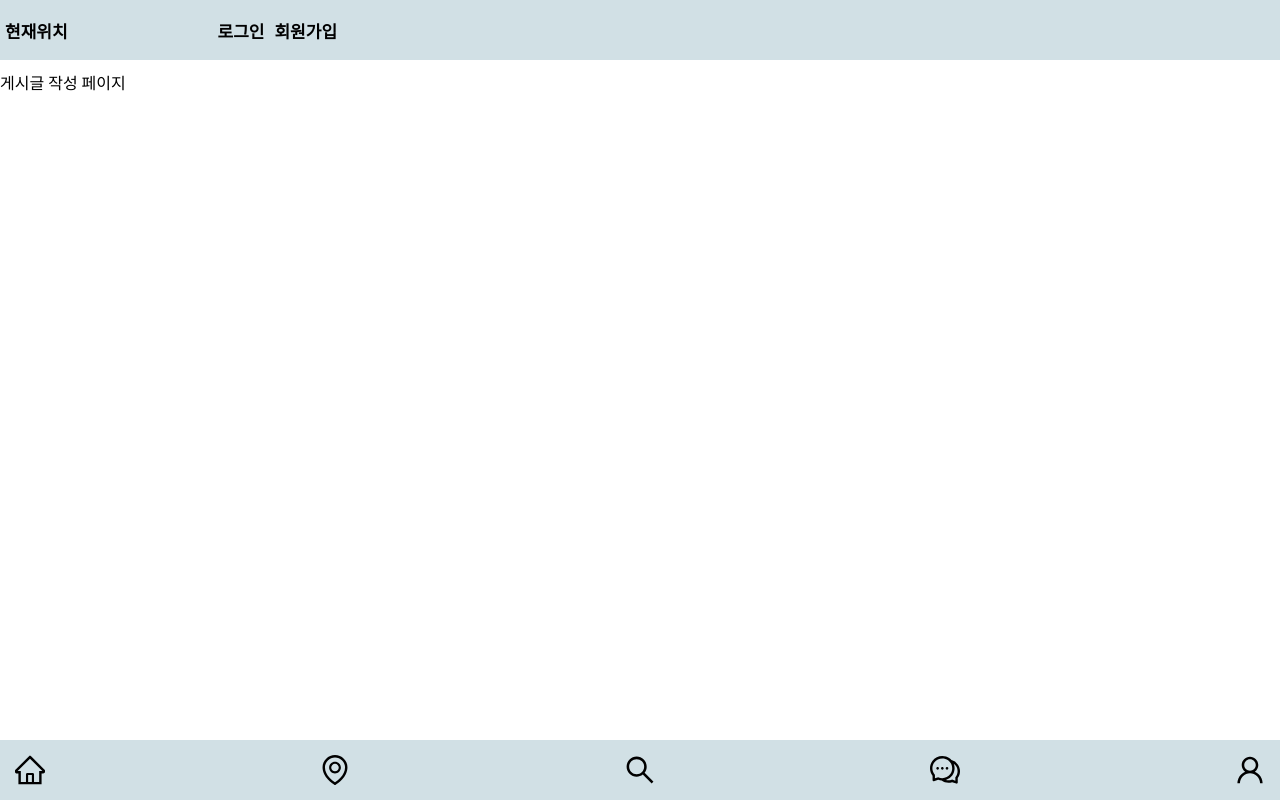
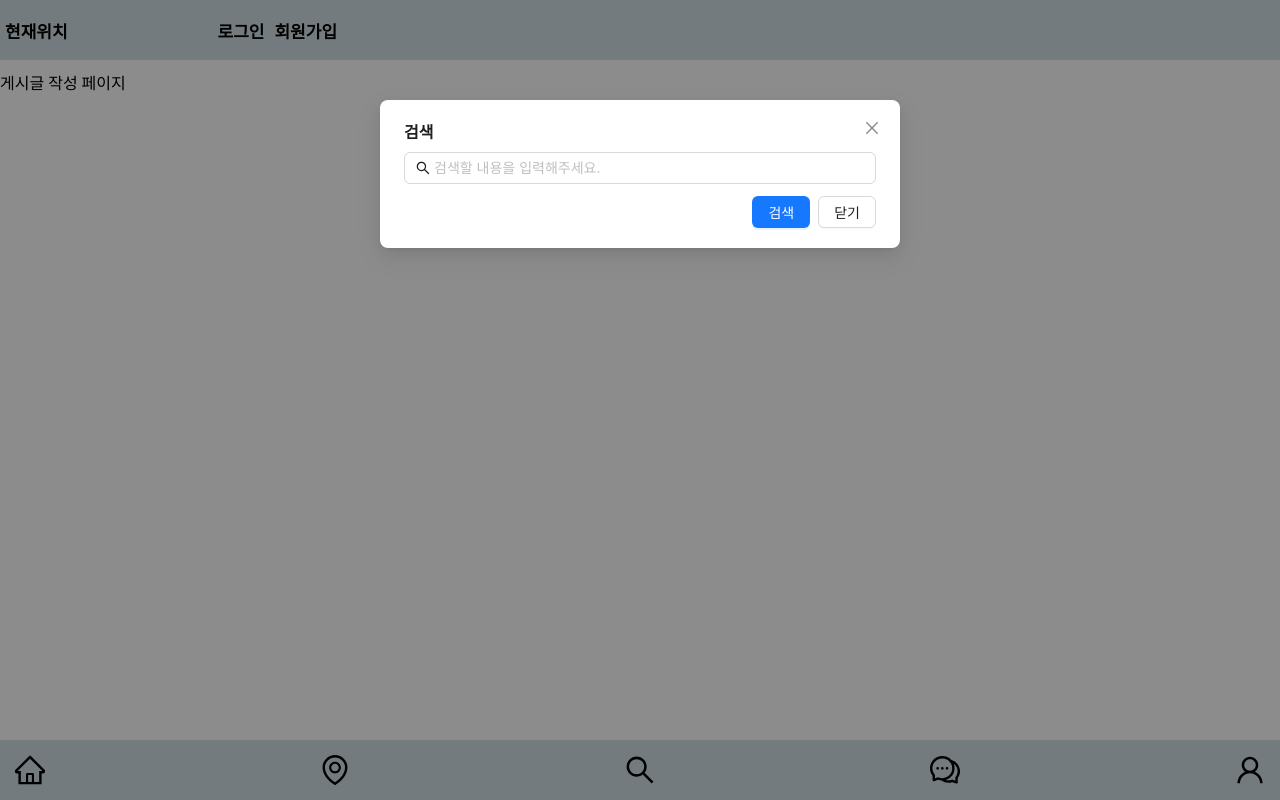
Before and after one commit to gilgyujeong/front_poly, a Next.js app: page /boards/new in a window 1280 px wide. Both pictures are taken after a click on the element 640 px from the left and 769 px from the top of the page. Built offline with nearby package versions, Linux system fonts and the light colour scheme.

Commit message:
Feat: footer search 버튼 모달창 추가

```diff
--- a/src/components/units/footer/footer.container.tsx
+++ b/src/components/units/footer/footer.container.tsx
@@ -1,8 +1,26 @@
 import { useRouter } from "next/router";
 import FooterPresenter from "./footer.presenter";
+import { Modal } from 'antd';
+import { useState } from "react";
 
 export default function FooterContainer() {
     const router = useRouter()
+
+    const [isModalOpen, setIsModalOpen] = useState(false);
+
+    const showModal = () => {
+        setIsModalOpen(true);
+      };
+
+      const handleOk = () => {
+        setIsModalOpen(false);
+      };
+
+      const handleCancel = () => {
+        setIsModalOpen(false);
+      };
+
+
     const onClickHome = () => {
         router.push('/')
     }
@@ -15,11 +33,17 @@ export default function FooterContainer() {
         router.push('/chat/1')
     }
 
+
+
     return (
         <FooterPresenter
             onClickHome={onClickHome}
             onClickProfile={onClickProfile}
             onClickChat={onClickChat}
+            isModalOpen={isModalOpen}
+            showModal={showModal}
+            handleOk={handleOk}
+            handleCancel={handleCancel}
         />
     )
 }
--- a/src/components/units/footer/footer.presenter.tsx
+++ b/src/components/units/footer/footer.presenter.tsx
@@ -1,9 +1,37 @@
 import { HomeOutlined, SearchOutlined, UserOutlined, EnvironmentOutlined, CommentOutlined } from "@ant-design/icons"
 import * as S from './footer.styles'
+import { Modal, Button, Input } from 'antd';
+import { useState } from "react";
 
-export default function FooterPresenter(props: any) {
+interface FooterPresenterProps {
+    onClickHome: () => void;
+    onClickProfile: () => void;
+    onClickChat: () => void;
+    isModalOpen: boolean;
+    showModal: () => void;
+    handleOk: () => void;
+    handleCancel: () => void;
+}
+
+export default function FooterPresenter(props: FooterPresenterProps) {
+
     return (
         <S.FooterBox>
+            <Modal
+                title="검색"
+                open={props.isModalOpen}
+                onCancel={props.handleCancel}
+                footer={[
+                    <Button key="cancel" onClick={props.handleOk} type="primary">
+                        검색
+                    </Button>,
+                    <Button key="cancel" onClick={props.handleCancel}>
+                        닫기
+                    </Button>,
+                ]}
+                >
+                <Input placeholder="검색할 내용을 입력해주세요." prefix={<SearchOutlined />} />
+            </Modal>
             <S.IconBox>
                 <S.HomeButton onClick={props.onClickHome} />
             </S.IconBox>
@@ -11,7 +39,7 @@ export default function FooterPresenter(props: any) {
                 <S.LocationButton />
             </S.IconBox>
             <S.IconBox>
-                <S.SearchButton />
+                <S.SearchButton onClick={props.showModal} />
             </S.IconBox>
             <S.IconBox>
                 <S.ChatButton onClick={props.onClickChat} />
```
